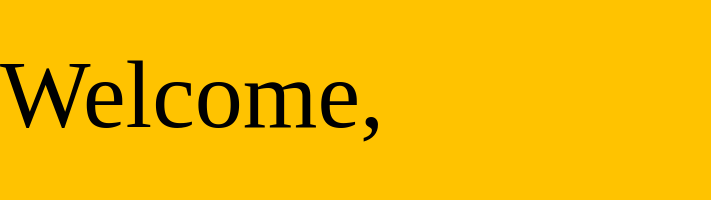
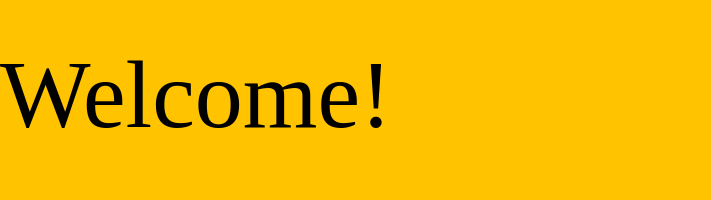
Before and after one commit to yuhaocooper/Personal-Website, a React (Create React App) app in the folder Client/: page / in a window 1280 px wide. Shown: the part 214-414 px from the top of the page, without its empty margins (0-711 px from the left). Built offline with nearby package versions, Linux system fonts and the light colour scheme.

Commit message:
welcome text change

```diff
--- a/Client/src/Pages/Welcome.js
+++ b/Client/src/Pages/Welcome.js
@@ -5,7 +5,7 @@ function Welcome (){
         <div id='grid-container'>
             <Header visibility='hidden'></Header>
             <div className='title welcome-body'>
-                <span>Welcome,</span>
+                <span>Welcome!</span>
                 <span>HI, I'M YUHAO</span>
             </div>
             <Footer visibility='hidden'></Footer>
```
